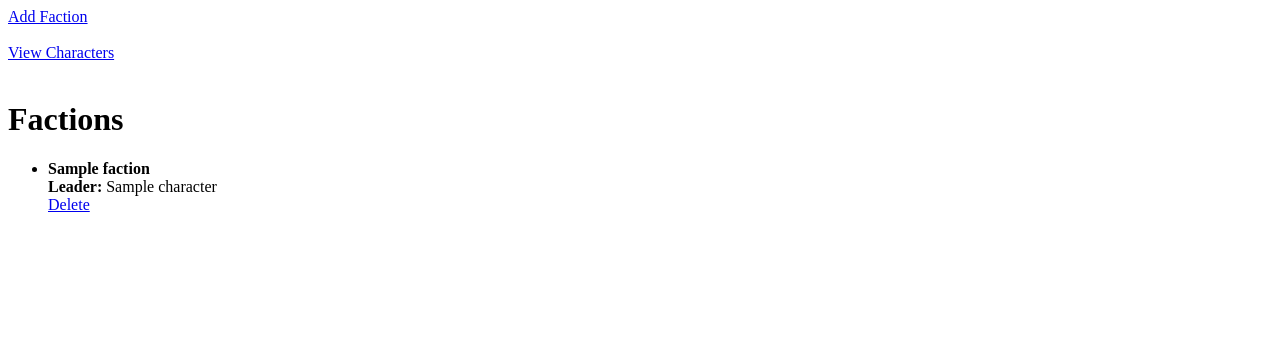
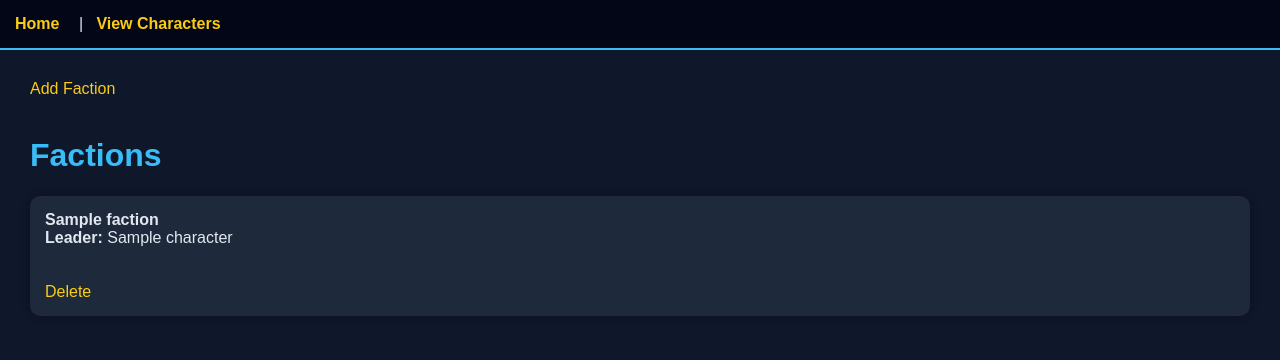
Before and after one commit to jcampos-94/loreforge-django, a Django app: page /factions/ in a window 1280 px wide. Shown: the top 360 px of the page. Run offline with Django 5.2, Linux system fonts and the light colour scheme; tables that the repository leaves empty hold one stand-in row (values such as "Sample post").

Commit message:
CSS and comments added

```diff
--- a/loreforge/models.py
+++ b/loreforge/models.py
@@ -1,37 +1,49 @@
 from django.db import models
 
 
-# Faction model
+# Faction model (represents a group of characters)
 class Faction(models.Model):
+    # Unique faction name
     name = models.CharField(max_length=100, unique=True)
+
+    # Leader is a Character (can be null if not assigned yet)
+    # SET_NULL ensures faction is not deleted if leader is removed
     leader = models.ForeignKey(
         "Character",
         null=True,
         blank=True,
         on_delete=models.SET_NULL,
-        related_name="leading_faction",
+        related_name="leading_faction",  # Reverse relation from Character
     )
 
+    # String representation (used in admin and dropdowns)
     def __str__(self):
         return self.name
 
 
-# Character model
+# Character model (represents an individual entity)
 class Character(models.Model):
     name = models.CharField(max_length=100)
     role = models.CharField(max_length=100)
 
+    # Each character belongs to a faction
+    # CASCADE deletes characters if the faction is deleted
     faction = models.ForeignKey(
-        Faction, on_delete=models.CASCADE, related_name="members"
+        Faction,
+        on_delete=models.CASCADE,
+        related_name="members",  # Access faction.members
     )
 
+    # Self-referencing relationship for mentorship
+    # Allows building hierarchical mentor-student trees
     mentor = models.ForeignKey(
         "self",
         on_delete=models.SET_NULL,
         null=True,
         blank=True,
-        related_name="students",
+        related_name="students",  # Access character.students
     )
 
+    # String representation (used in admin and dropdowns)
     def __str__(self):
         return self.name
--- /dev/null
+++ b/loreforge/static/loreforge/styles.css
@@ -0,0 +1,107 @@
+body {
+  font-family: Arial, sans-serif;
+  margin: 0;
+  background-color: #0f172a;
+  color: #e2e8f0;
+}
+
+/* Top Navigation*/
+
+nav {
+  background-color: #020617;
+  padding: 15px;
+  border-bottom: 2px solid #38bdf8;
+}
+
+nav a {
+  margin-right: 15px;
+  color: #facc15;
+  font-weight: bold;
+}
+
+nav a {
+  margin-right: 15px;
+  color: #facc15;
+  font-weight: bold;
+}
+
+/* Page container */
+.container {
+  padding: 30px;
+}
+
+/* Titles */
+h1 {
+  color: #38bdf8;
+}
+
+h2 {
+  color: #7dd3fc;
+}
+
+/* Cards */
+.card {
+  background-color: #1e293b;
+  padding: 15px;
+  margin-bottom: 15px;
+  border-radius: 10px;
+  box-shadow: 0 0 10px rgba(0, 0, 0, 0.3);
+}
+
+/* Cards */
+.card {
+  background-color: #1e293b;
+  padding: 15px;
+  margin-bottom: 15px;
+  border-radius: 10px;
+  box-shadow: 0 0 10px rgba(0, 0, 0, 0.3);
+}
+
+/* Buttons */
+button {
+  background-color: #38bdf8;
+  border: none;
+  padding: 10px 15px;
+  border-radius: 6px;
+  cursor: pointer;
+  font-weight: bold;
+}
+
+/* Links */
+a {
+  color: #facc15;
+  text-decoration: none;
+}
+
+a:hover {
+  text-decoration: underline;
+}
+
+ul {
+  list-style-type: none;
+  padding-left: 0;
+}
+
+li {
+  margin-bottom: 10px;
+  padding: 10px;
+  background-color: #1e293b;
+  border-radius: 8px;
+}
+
+/* Mentorship Tree */
+.tree {
+  list-style-type: none;
+  margin-left: 20px;
+  padding-left: 20px;
+}
+
+.tree li {
+  margin: 5px 0;
+  position: relative;
+}
+
+.node {
+  color: #e2e8f0;
+  font-weight: bold;
+}
--- a/loreforge/templates/loreforge/add_character.html
+++ b/loreforge/templates/loreforge/add_character.html
@@ -1,11 +1,14 @@
 <!doctype html>
 <html lang="en">
+  {% load static %}
   <head>
     <meta charset="UTF-8" />
     <meta name="viewport" content="width=device-width, initial-scale=1.0" />
     <title>Add Character</title>
+    <link rel="stylesheet" href="{% static 'loreforge/styles.css' %}" />
   </head>
   <body>
+    <main class="container">
       <h1>Add Character</h1>
 
       <form method="POST">
@@ -15,5 +18,6 @@
 
       <br />
       <a href="/characters/">Back to Characters</a>
+    </main>
   </body>
 </html>
--- a/loreforge/templates/loreforge/add_faction.html
+++ b/loreforge/templates/loreforge/add_faction.html
@@ -1,11 +1,14 @@
 <!doctype html>
 <html lang="en">
+  {% load static %}
   <head>
     <meta charset="UTF-8" />
     <meta name="viewport" content="width=device-width, initial-scale=1.0" />
     <title>Add Faction</title>
+    <link rel="stylesheet" href="{% static 'loreforge/styles.css' %}" />
   </head>
   <body>
+    <main class="container">
       <h1>Add Faction</h1>
 
       <form method="POST">
@@ -22,5 +25,6 @@
 
       <br />
       <a href="/factions/">Back to Factions</a>
+    </main>
   </body>
 </html>
--- a/loreforge/templates/loreforge/delete_character.html
+++ b/loreforge/templates/loreforge/delete_character.html
@@ -1,11 +1,14 @@
 <!doctype html>
 <html lang="en">
+  {% load static %}
   <head>
     <meta charset="UTF-8" />
     <meta name="viewport" content="width=device-width, initial-scale=1.0" />
     <title>Delete Character</title>
+    <link rel="stylesheet" href="{% static 'loreforge/styles.css' %}" />
   </head>
   <body>
+    <main class="container">
       <h1>Delete Character</h1>
 
       <p>Are you sure you want to delete "{{ character.name }}"?</p>
@@ -17,5 +20,6 @@
 
       <br />
       <a href="/characters/">Cancel</a>
+    </main>
   </body>
 </html>
--- a/loreforge/templates/loreforge/factions.html
+++ b/loreforge/templates/loreforge/factions.html
@@ -1,27 +1,36 @@
 <!doctype html>
 <html lang="en">
+  {% load static %}
   <head>
     <meta charset="UTF-8" />
     <meta name="viewport" content="width=device-width, initial-scale=1.0" />
     <title>Factions</title>
+    <link rel="stylesheet" href="{% static 'loreforge/styles.css' %}" />
   </head>
   <body>
+    <nav>
+      <a href="/">Home</a> |&nbsp;&nbsp;
+      <a href="/characters/">View Characters</a>
+    </nav>
+    <main class="container">
       <a href="/add-faction/">Add Faction</a>
-    <br /><br />
-    <a href="/characters/">View Characters</a>
       <br /><br />
       <h1>Factions</h1>
 
-    <ul>
       {% for faction in factions %}
-      <li><strong>{{ faction.name }}</strong></li>
+      <div class="card">
+        <strong>{{ faction.name }}</strong><br />
         <strong>Leader:</strong>
         {% if faction.leader %} {{ faction.leader.name }}<br />
-      {% else %} None <br/ > {% endif %}
+        {% else %} None
+        <br />
+        {% endif %}
+        <br /><br />
         <a href="/delete-faction/{{ faction.id }}/">Delete</a>
+      </div>
       {% empty %}
-      <li>No factions found.</li>
+      <div>No factions found.</div>
       {% endfor %}
-    </ul>
+    </main>
   </body>
 </html>
--- a/loreforge/urls.py
+++ b/loreforge/urls.py
@@ -2,6 +2,8 @@ from django.urls import path
 from . import views
 
 urlpatterns = [
+    # Main URL
+    path("", views.home, name="home"),
     # Faction List Url
     path("factions/", views.factions_list, name="factions_list"),
     # Add Faction Form Url
--- a/loreforge/views.py
+++ b/loreforge/views.py
@@ -4,13 +4,18 @@ from .models import Faction, Character
 from .forms import FactionForm, CharacterForm
 
 
-# Faction view
+# Main page (landing view)
+def home(request):
+    return render(request, "loreforge/home.html")
+
+
+# Display all factions
 def factions_list(request):
     factions = Faction.objects.all()
     return render(request, "loreforge/factions.html", {"factions": factions})
 
 
-# Add Faction Form view
+# Create a new faction (form handling)
 def add_faction(request):
     if request.method == "POST":
         form = FactionForm(request.POST)
@@ -23,18 +28,19 @@ def add_faction(request):
     return render(request, "loreforge/add_faction.html", {"form": form})
 
 
-# Delete Faction Form view
+# Delete a faction (with confirmation)
 def delete_faction(request, faction_id):
     faction = get_object_or_404(Faction, id=faction_id)
 
-    # Check if faction has members:
+    # Get all characters in this faction
     members = Character.objects.filter(faction=faction)
 
     if request.method == "POST":
-        members.delete()
-        faction.delete()
+        members.delete()  # Delete all characters in faction
+        faction.delete()  # Then delete the faction itself
         return redirect("factions_list")
 
+    # Show confirmation page with warning
     return render(
         request,
         "loreforge/delete_faction.html",
@@ -42,37 +48,37 @@ def delete_faction(request, faction_id):
     )
 
 
-# Character view
+# Display all characters
 def characters_list(request):
+    # Optimize query by loading related faction and mentor in one go
     characters = Character.objects.select_related("faction", "mentor").all()
     return render(request, "loreforge/characters.html", {"characters": characters})
 
 
-# Add Character Form view
+# Create a new character (form handling)
 def add_character(request):
     if request.method == "POST":
-        form = CharacterForm(request.POST)
+        form = CharacterForm(request.POST)  # Bind submitted data
         if form.is_valid():
-            character = form.save()
-
+            character = form.save()  # Save character
             return redirect("characters_list")
     else:
-        form = CharacterForm()
+        form = CharacterForm()  # Empty form for GET request
 
     return render(request, "loreforge/add_character.html", {"form": form})
 
 
-# Delete Character Form view
+# Delete a character with mentorship and leadership handling
 def delete_character(request, character_id):
     character = get_object_or_404(Character, id=character_id)
     faction = character.faction
 
-    # Check leadership and mentorship before deleting
+    # Check if character is leader and store their mentor
     is_leader = faction.leader == character
     mentor = character.mentor
 
     if request.method == "POST":
-        # STEP 1 — Reassign students
+        # STEP 1 — RReassign students to the deleted character's mentor
         students = Character.objects.filter(mentor=character)
 
         for student in students:
@@ -82,16 +88,15 @@ def delete_character(request, character_id):
         # STEP 2 — Delete Character
         character.delete()
 
-        # STEP 3 — Handle leader logic
-        # Get remaining members of faction
+        # STEP 3 — Handle leader reassignment
         remaining_members = Character.objects.filter(faction=faction)
 
         if is_leader:
             if not remaining_members.exists():
-                # Delete empty faction
+                # If no members remain, delete faction
                 faction.delete()
             else:
-                # Promote first member
+                # Promote first available member as new leader
                 new_leader = remaining_members.first()
                 faction.leader = new_leader
                 new_leader.role = f"Leader of the {faction.name}"
@@ -103,18 +108,21 @@ def delete_character(request, character_id):
     return render(request, "loreforge/delete_character.html", {"character": character})
 
 
-# Mentorship Tree
+# Recursively build mentorship hierarchy
 def build_tree(character):
+    # Get all direct students of this character
     students = Character.objects.filter(mentor=character)
 
     return {
         "character": character,
+        # Recursively build subtree for each student
         "students": [build_tree(student) for student in students],
     }
 
 
+# Display mentorship tree starting from a character
 def mentorship_tree(request, character_id):
     character = get_object_or_404(Character, id=character_id)
-    tree = build_tree(character)
+    tree = build_tree(character)  # Build full hierarchy
 
     return render(request, "loreforge/mentorship_tree.html", {"tree": tree})
```
Also changed, not shown: loreforge/forms.py (+15 -5 lines), loreforge/templates/loreforge/characters.html (+17 -13 lines), loreforge/templates/loreforge/delete_faction.html (+6 -1 lines), loreforge/templates/loreforge/home.html (added, +26 -0 lines), loreforge/templates/loreforge/mentorship_tree.html (+8 -4 lines), loreforge/templates/loreforge/tree_node.html (+7 -3 lines). Lines whose indentation alone changed are shown as unchanged.
